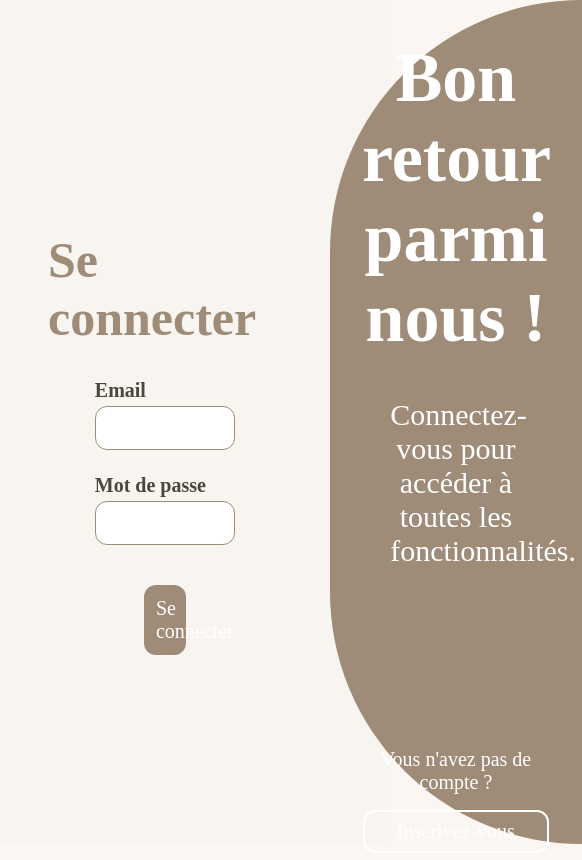
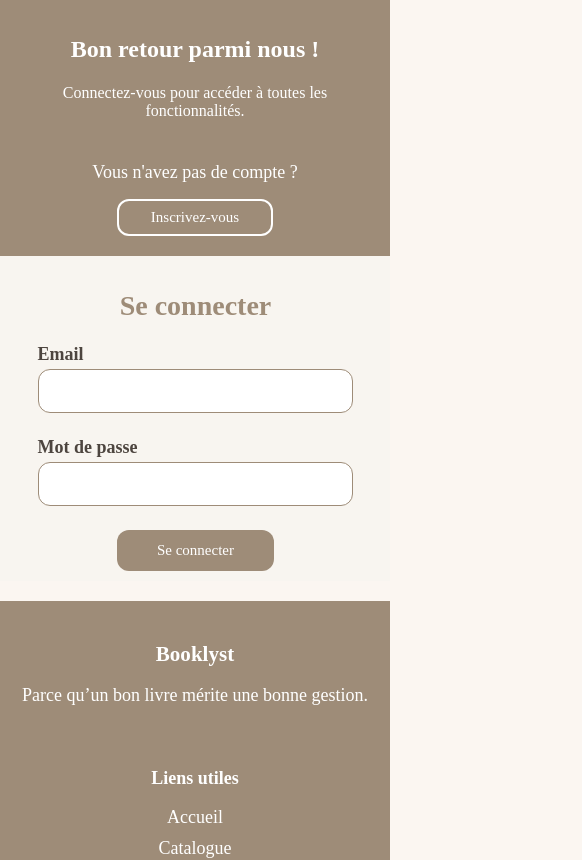
Before and after one commit to mAthilde43/GestBiblio, a React (Create React App) app in the folder frontend/: page /auth/login in a window 390 px wide. Shown: the top 860 px of the page, 582 px wide, since content can reach past the window. Built offline with nearby package versions, Linux system fonts and the light colour scheme.

Commit message:
responsive login/register/header

```diff
--- a/frontend/src/components/Header/Header.module.css
+++ b/frontend/src/components/Header/Header.module.css
@@ -37,7 +37,7 @@
   font-weight: 700;
   text-shadow: 2px 2px 6px rgba(0, 0, 0, 0.4);
   color: #f5f3f0;
-  margin-bottom: 5.5rem;
+  margin-bottom: 88px;
   text-align: center;
 }
 
@@ -48,3 +48,34 @@
   color: #f5f3f0;
   text-align: center;
 }
+
+/* Mobile responsive header */
+@media (max-width: 768px) {
+  .header {
+    width: 100%;
+    margin: 0 auto 16px auto;
+    height: 30vh;
+    border-radius: 12px;
+  }
+
+  .overlay {
+    padding-left: 4%;
+  }
+
+  .textContainer {
+    max-width: 100%;
+    padding: 0 12px;
+  }
+
+  .title {
+    font-size: clamp(24px, 6vw, 36px);
+    margin-bottom: 16px;
+    text-align: center;
+  }
+
+  .subtitle {
+    font-size: clamp(15px, 3.8vw, 18px);
+    margin-top: 6px;
+    text-align: center;
+  }
+}
--- a/frontend/src/pages/AddBook/AddBook.js
+++ b/frontend/src/pages/AddBook/AddBook.js
@@ -56,7 +56,7 @@ const AddBook = ({ editMode }) => {
       const fetchLivre = async () => {
         try {
           const res = await fetch(
-            `${process.env.REACT_APP_API_URL}/livres/${id}`
+            `${process.env.REACT_APP_API_URL}/livres/${id}`,
           );
           if (!res.ok) throw new Error("Livre introuvable");
           const data = await res.json();
@@ -73,12 +73,12 @@ const AddBook = ({ editMode }) => {
           setAuthors(
             data.Auteurs && data.Auteurs.length
               ? data.Auteurs.map((a) => a.nom)
-              : [""]
+              : [""],
           );
           setSelectedThemes(
             data.Themes && data.Themes.length
               ? data.Themes.map((t) => t.id_theme)
-              : [""]
+              : [""],
           );
         } catch (err) {
           console.error(err);
@@ -186,7 +186,7 @@ const AddBook = ({ editMode }) => {
             </>
           ) : formData.currentImageUrl ? (
             <>
-              <img
+              <imgage
                 src={`${process.env.REACT_APP_API_URL}${formData.currentImageUrl}`}
                 alt="Image du livre"
                 className={classes.preview}
@@ -239,18 +239,28 @@ const AddBook = ({ editMode }) => {
                   value={a}
                   onChange={(e) => handleAuthorChange(idx, e.target.value)}
                   onFocus={() => setShowDropdownIndex(idx)}
-                  onBlur={() => setTimeout(() => setShowDropdownIndex(null), 100)}
+                  onBlur={() =>
+                    setTimeout(() => setShowDropdownIndex(null), 100)
+                  }
                   placeholder="Insérer le nom de l’auteur"
                   autoComplete="off"
                   required={idx === 0}
                 />
                 <div className={classes.inlineButtons}>
                   {idx === authors.length - 1 ? (
-                    <button type="button" onClick={addAuthor} className={classes.addBtn}>
+                    <button
+                      type="button"
+                      onClick={addAuthor}
+                      className={classes.addBtn}
+                    >
                       +
                     </button>
                   ) : (
-                    <button type="button" onClick={() => removeAuthor(idx)} className={classes.removeBtn}>
+                    <button
+                      type="button"
+                      onClick={() => removeAuthor(idx)}
+                      className={classes.removeBtn}
+                    >
                       −
                     </button>
                   )}
@@ -259,7 +269,9 @@ const AddBook = ({ editMode }) => {
                 {showDropdownIndex === idx && (
                   <ul className={classes.dropdown}>
                     {auteursExistants
-                      .filter((au) => au.nom.toLowerCase().includes((a || "").toLowerCase()))
+                      .filter((au) =>
+                        au.nom.toLowerCase().includes((a || "").toLowerCase()),
+                      )
                       .map((au) => (
                         <li
                           key={au.id_auteur}
@@ -305,11 +317,19 @@ const AddBook = ({ editMode }) => {
                 </select>
                 <div className={classes.inlineButtons}>
                   {idx === selectedThemes.length - 1 ? (
-                    <button type="button" onClick={addTheme} className={classes.addBtn}>
+                    <button
+                      type="button"
+                      onClick={addTheme}
+                      className={classes.addBtn}
+                    >
                       +
                     </button>
                   ) : (
-                    <button type="button" onClick={() => removeTheme(idx)} className={classes.removeBtn}>
+                    <button
+                      type="button"
+                      onClick={() => removeTheme(idx)}
+                      className={classes.removeBtn}
+                    >
                       −
                     </button>
                   )}
--- a/frontend/src/pages/auth/login/LoginPage.module.css
+++ b/frontend/src/pages/auth/login/LoginPage.module.css
@@ -15,36 +15,36 @@
   flex-direction: column;
   justify-content: center;
   align-items: center;
-  padding: 4rem 2rem;
+  padding: clamp(24px, 6vw, 64px) clamp(12px, 4vw, 32px);
   text-align: center;
 }
 
 .right h1 {
-  font-size: 70px;
-  margin-bottom: 1rem;
+  font-size: clamp(40px, 5vw, 72px);
+  margin-bottom: 16px;
   font-weight: bold;
 }
 
 .right h2 {
-  font-size: 30px;
-  margin-bottom: 10rem;
+  font-size: clamp(16px, 2.5vw, 30px);
+  margin-bottom: clamp(16px, 6vw, 96px);
   font-weight: normal;
   width: 70%;
 }
 
 .right p {
-  margin-bottom: 1rem;
-  font-size: 20px;
+  margin-bottom: 16px;
+  font-size: clamp(14px, 1.2vw, 20px);
 }
 
 .registerBtn {
-  padding: 0.5rem 2rem;
+  padding: 8px 32px;
   border: 2px solid white;
   background: transparent;
   color: white;
   cursor: pointer;
   border-radius: 12px;
-  font-size: 20px;
+  font-size: clamp(15px, 1.5vw, 20px);
   transition: all 0.3s ease;
   text-decoration: none;
 }
@@ -61,13 +61,13 @@
   flex-direction: column;
   justify-content: center;
   align-items: center;
-  padding: 4rem 3rem;
+  padding: clamp(24px, 4vw, 64px) clamp(16px, 3vw, 48px);
 }
 
 .left h2 {
-  font-size: 50px;
+  font-size: clamp(28px, 4vw, 48px);
   color: #9e8c78;
-  margin-bottom: 2rem;
+  margin-bottom: 32px;
   font-weight: bold;
 }
 
@@ -79,19 +79,19 @@ form {
 }
 
 label {
-  margin-bottom: 0.25rem;
+  margin-bottom: 4px;
   font-weight: 600;
   color: #4d453f;
   text-align: left;
-  font-size: 20px;
+  font-size: clamp(15px, 1.2vw, 20px);
 }
 
 input {
-  margin-bottom: 1.5rem;
-  padding: 0.75rem 1rem;
+  margin-bottom: 24px;
+  padding: 12px 16px;
   border: 1.5px solid #9e8c78;
   border-radius: 12px;
-  font-size: 1rem;
+  font-size: clamp(14px, 1vw, 16px);
   outline: none;
   transition: all 0.2s ease;
 }
@@ -102,19 +102,85 @@ input:focus {
 }
 
 .loginBtn {
-  padding: 0.75rem;
+  padding: 12px;
   background-color: #9e8c78;
   color: white;
   border: none;
   border-radius: 12px;
   cursor: pointer;
-  font-size: 20px;
+  font-size: clamp(15px, 1.5vw, 20px);
   transition: all 0.3s ease;
-  width: 30%;
+  width: clamp(160px, 30%, 280px);
   align-self: center;
-  margin-top: 1rem;
+  margin-top: 16px;
 }
 
 .loginBtn:hover {
   background-color: #7a6a58;
 }
+
+/* Mobile: empilement vertical et fond brun en haut */
+@media (max-width: 768px) {
+  .container {
+    flex-direction: column;
+    height: auto; /* laisser le contenu définir la hauteur */
+  }
+
+  /* Placer .right (fond brun) au-dessus */
+  .right {
+    order: -1; /* apparait avant .left */
+    width: auto;
+    flex: none; /* ne pas utiliser flex-grow en mobile */
+    border-radius: 0 0 0 0; /* plus de grande arrondie côté gauche sur mobile */
+    padding: 1.25rem;
+    text-align: center;
+  }
+
+  .right h1 {
+    font-size: 24px;
+    margin-bottom: 0.5rem;
+  }
+
+  .right h2 {
+    font-size: 16px;
+    margin-bottom: 1.5rem;
+    width: 100%;
+  }
+
+  .right p {
+    margin-bottom: 1rem;
+    font-size: 18px;
+  }
+
+  .left {
+    order: 0;
+    width: 90%;
+    flex: none;
+    padding: 10px 20px;
+  }
+
+  .left h2 {
+    margin-bottom: 22px;
+  }
+
+  /* Formulaire prend toute la largeur disponible sur mobile */
+  form {
+    width: 90%;
+    margin: 0;
+  }
+
+  label {
+    font-size: 18px;
+  }
+
+  input {
+    font-size: 1rem;
+  }
+
+  /* Bouton login pleine largeur pour confort mobile */
+  .loginBtn {
+    width: 50%;
+    align-self: center;
+    margin: 0;
+  }
+}
--- a/frontend/src/pages/auth/register/RegisterPage.module.css
+++ b/frontend/src/pages/auth/register/RegisterPage.module.css
@@ -14,36 +14,36 @@
   flex-direction: column;
   justify-content: center;
   align-items: center;
-  padding: 4rem 2rem;
+  padding: clamp(24px, 6vw, 64px) clamp(12px, 4vw, 32px);
   text-align: center;
 }
 
 .left h1 {
-  font-size: 70px;
-  margin-bottom: 1rem;
+  font-size: clamp(40px, 5vw, 72px);
+  margin-bottom: 16px;
   font-weight: bold;
 }
 
 .left h2 {
-  font-size: 30px;
-  margin-bottom: 10rem;
+  font-size: clamp(16px, 2.5vw, 30px);
+  margin-bottom: clamp(16px, 6vw, 96px);
   font-weight: normal;
   width: 70%;
 }
 
 .left p {
-  margin-bottom: 1rem;
-  font-size: 20px;
+  margin-bottom: 16px;
+  font-size: clamp(14px, 1.2vw, 20px);
 }
 
 .loginBtn {
-  padding: 0.5rem 2rem;
+  padding: 8px 32px;
   border: 2px solid white;
   background: transparent;
   color: white;
   cursor: pointer;
   border-radius: 12px;
-  font-size: 20px;
+  font-size: clamp(15px, 1.5vw, 20px);
   transition: all 0.3s ease;
   text-decoration: none;
 }
@@ -59,13 +59,13 @@
   flex-direction: column;
   justify-content: center;
   align-items: center;
-  padding: 4rem 3rem;
+  padding: clamp(24px, 4vw, 64px) clamp(16px, 3vw, 48px);
 }
 
 .right h2 {
-  font-size: 50px;
+  font-size: clamp(28px, 4vw, 48px);
   color: #9e8c78;
-  margin-bottom: 2rem;
+  margin-bottom: 32px;
   font-weight: bold;
 }
 
@@ -77,19 +77,19 @@ form {
 }
 
 label {
-  margin-bottom: 0.25rem;
+  margin-bottom: 4px;
   font-weight: 600;
   color: #4d453f;
   text-align: left;
-  font-size: 20px;
+  font-size: clamp(15px, 1.2vw, 20px);
 }
 
 input {
-  margin-bottom: 1.5rem;
-  padding: 0.75rem 1rem;
+  margin-bottom: 24px;
+  padding: 12px 16px;
   border: 1.5px solid #9e8c78;
   border-radius: 12px;
-  font-size: 1rem;
+  font-size: clamp(14px, 1vw, 16px);
   outline: none;
   transition: all 0.2s ease;
 }
@@ -100,17 +100,17 @@ input:focus {
 }
 
 .registerBtn {
-  padding: 0.75rem;
+  padding: 12px;
   background-color: #9e8c78;
   color: white;
   border: none;
   border-radius: 12px;
   cursor: pointer;
-  font-size: 20px;
+  font-size: clamp(15px, 1.5vw, 20px);
   transition: all 0.3s ease;
-  width: 30%;
+  width: clamp(160px, 30%, 280px);
   align-self: center;
-  margin-top: 1rem;
+  margin-top: 16px;
 }
 
 .registerBtn:hover {
@@ -122,3 +122,60 @@ input:focus {
   font-size: 14px;
   margin: -20px 0 20px 20px;
 }
+
+/* Mobile: empilement vertical et bloc coloré au dessus */
+@media (max-width: 768px) {
+  .container {
+    flex-direction: column;
+    height: auto;
+  }
+
+  .left {
+    order: -1; /* bloc coloré apparait au-dessus */
+    width: auto;
+    flex: none;
+    border-radius: 0 0 0 0;
+    padding: 24px 20px;
+    text-align: center;
+  }
+
+  .left h1 {
+    font-size: 24px;
+    margin-bottom: 8px;
+  }
+
+  .left h2 {
+    font-size: 16px;
+    margin-bottom: 24px;
+    width: 90%;
+  }
+
+  .right {
+    order: 0;
+    width: 90%;
+    flex: none;
+    padding: 20px 12px;
+  }
+
+  .right h2 {
+    margin-bottom: 22px;
+  }
+  form {
+    width: 100%;
+    margin: 0 auto;
+  }
+
+  label {
+    font-size: 18px;
+  }
+
+  input {
+    font-size: 16px;
+  }
+
+  .registerBtn {
+    width: 50%;
+    align-self: center;
+    margin: 0;
+  }
+}
```
Also changed, not shown: 1 other file (tests, documents, lock files or other folders).
